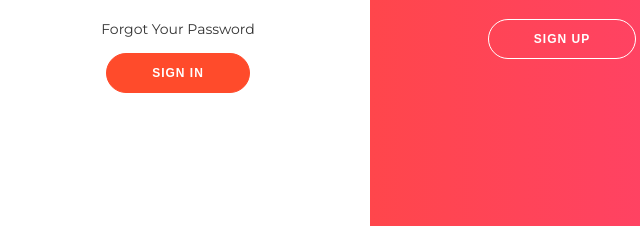
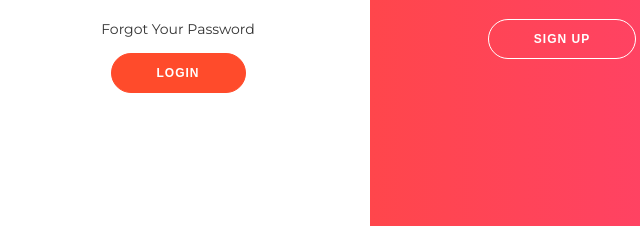
Before and after one commit to dilipvm/sign-up-and-login-form, a plain HTML site: page index.html in a window 1280 px wide. Shown: the part 446-672 px from the top of the page, 270-910 px from the left. Drawn offline with Linux system fonts and the light colour scheme.

Commit message:
Update index.html

```diff
--- a/index.html
+++ b/index.html
@@ -62,7 +62,7 @@
 	<input type="password" name="password" placeholder="Password">
 	<a href="#">Forgot Your Password</a>
 
-	<button>Sign In</button>
+	<button> Login </button>
 	</form>
 </div>
 <div class="overlay-container">
```
